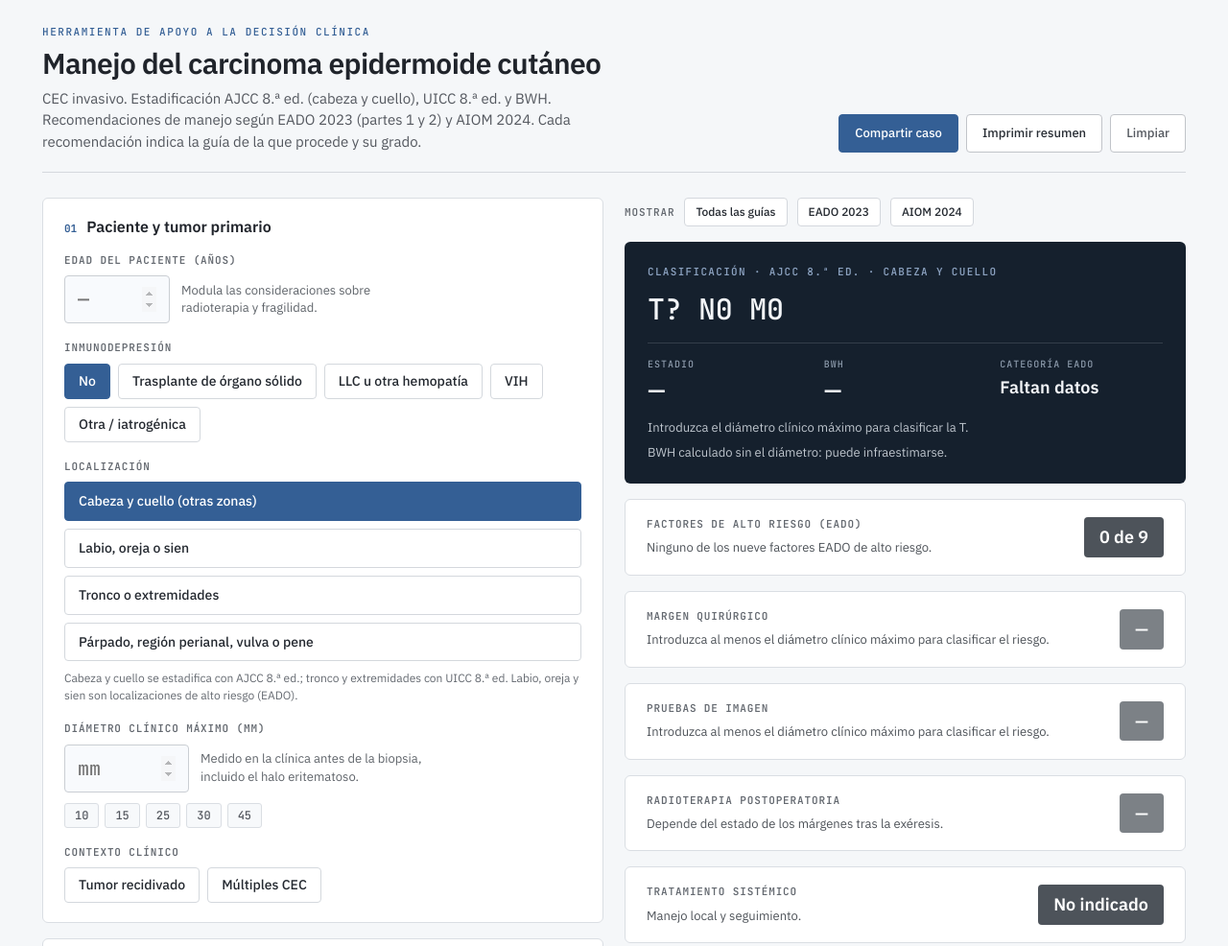
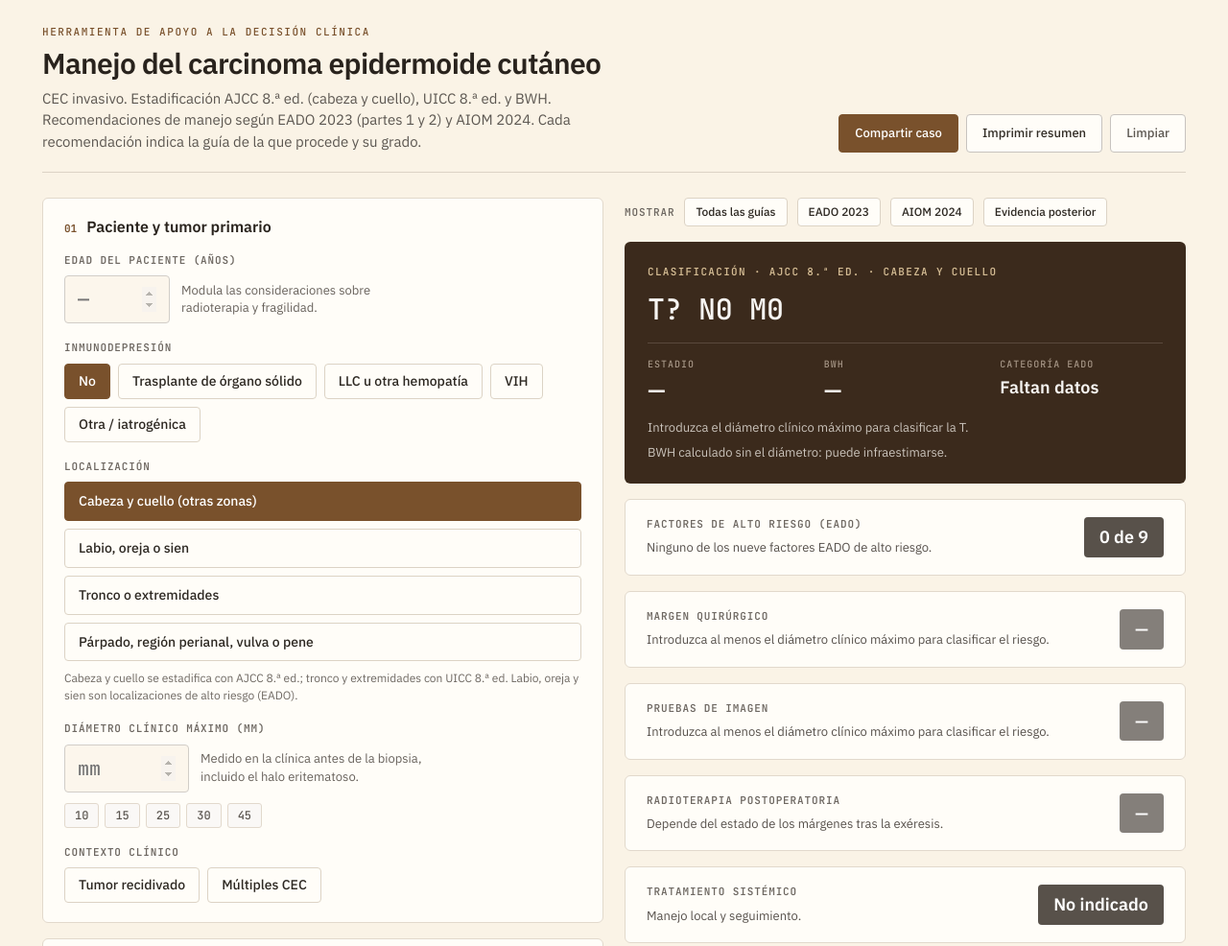
Before and after one commit to LuciaMC80/app-CEC, a plain HTML site: page index.html in a window 1280 px wide. Shown: the top 986 px of the page at 96% size. Drawn offline with Linux system fonts and the light colour scheme.

Commit message:
Paleta beige y evidencia posterior a las guias (C-POST, KEYNOTE-630)
Co-Authored-By: Claude Opus 5.5 <noreply@anthropic.com>

```diff
--- a/index.html
+++ b/index.html
@@ -3,7 +3,7 @@
 <head>
 <meta charset="utf-8">
 <meta name="viewport" content="width=device-width, initial-scale=1, viewport-fit=cover">
-<meta name="theme-color" content="#1F2E45">
+<meta name="theme-color" content="#4A3A2A">
 <meta name="description" content="Estadificación y manejo del carcinoma epidermoide cutáneo invasivo según AJCC/UICC 8.ª edición y BWH, con recomendaciones de las guías EADO 2023 y AIOM 2024.">
 <meta name="mobile-web-app-capable" content="yes">
 <meta name="apple-mobile-web-app-capable" content="yes">
@@ -35,27 +35,27 @@
   unicode-range: U+0000-00FF, U+0131, U+0152-0153, U+02BB-02BC, U+02C6, U+02DA, U+02DC, U+0304, U+0308, U+0329, U+2000-206F, U+20AC, U+2122, U+2191, U+2193, U+2212, U+2215, U+FEFF, U+FFFD; }
 
 :root {
-  --acc: oklch(0.48 0.10 255);
-  --acc-dk: oklch(0.38 0.11 255);
-  --acc-hv: oklch(0.66 0.06 255);
-  --acc-soft: oklch(0.95 0.025 255);
-  --acc-line: oklch(0.84 0.04 255);
-  --bg: oklch(0.975 0.004 255);
-  --card: #fff;
-  --ink: oklch(0.26 0.014 255);
-  --ink-2: oklch(0.30 0.014 255);
-  --muted: oklch(0.46 0.012 255);
-  --label: oklch(0.52 0.012 255);
-  --line: oklch(0.88 0.008 255);
-  --line-2: oklch(0.90 0.008 255);
-  --field: oklch(0.985 0.004 255);
-  --dark: oklch(0.24 0.03 255);
-  --dark-line: oklch(0.36 0.025 255);
-  --dark-lab: oklch(0.70 0.05 255);
-  --warn: oklch(0.55 0.13 55);
+  --acc: oklch(0.47 0.075 62);
+  --acc-dk: oklch(0.37 0.07 62);
+  --acc-hv: oklch(0.68 0.06 70);
+  --acc-soft: oklch(0.94 0.03 80);
+  --acc-line: oklch(0.84 0.045 75);
+  --bg: oklch(0.965 0.018 82);
+  --card: oklch(0.993 0.006 85);
+  --ink: oklch(0.26 0.014 70);
+  --ink-2: oklch(0.30 0.014 70);
+  --muted: oklch(0.46 0.012 70);
+  --label: oklch(0.52 0.012 70);
+  --line: oklch(0.87 0.022 78);
+  --line-2: oklch(0.89 0.02 78);
+  --field: oklch(0.975 0.014 82);
+  --dark: oklch(0.30 0.035 60);
+  --dark-line: oklch(0.42 0.03 60);
+  --dark-lab: oklch(0.80 0.06 80);
+  --warn: oklch(0.52 0.14 32);
   --alert: oklch(0.50 0.14 25);
-  --gray: oklch(0.44 0.014 255);
-  --na: oklch(0.60 0.010 255);
+  --gray: oklch(0.44 0.014 70);
+  --na: oklch(0.60 0.010 70);
 }
 * { box-sizing: border-box; margin: 0; padding: 0; }
 html, body { background: var(--bg); -webkit-font-smoothing: antialiased; overflow-x: hidden; }
@@ -70,19 +70,19 @@ header { display: flex; flex-wrap: wrap; gap: 20px; align-items: flex-end; justi
 h1 { font: 600 30px/1.15 'IBM Plex Sans', sans-serif; letter-spacing: -0.02em; }
 .lede { font: 400 15px/1.5 'IBM Plex Sans', sans-serif; color: var(--muted); margin-top: 8px; max-width: 64ch; }
 .hbtns { display: flex; gap: 8px; flex-wrap: wrap; align-items: flex-start; }
-.btn { white-space: nowrap; appearance: none; font: 500 13px/1.35 'IBM Plex Sans', sans-serif; padding: 10px 16px; border-radius: 4px; border: 1px solid oklch(0.82 0.008 255); background: #fff; color: var(--ink-2); cursor: pointer; }
+.btn { white-space: nowrap; appearance: none; font: 500 13px/1.35 'IBM Plex Sans', sans-serif; padding: 10px 16px; border-radius: 4px; border: 1px solid oklch(0.82 0.008 70); background: var(--card); color: var(--ink-2); cursor: pointer; }
 .btn.primary { border-color: var(--acc); background: var(--acc); color: #fff; }
 .btn.quiet { color: var(--muted); }
 
 .share { display: none; flex-direction: column; gap: 12px; background: var(--acc-soft); border: 1px solid var(--acc-line); border-radius: 6px; padding: 16px 18px; margin-bottom: 22px; }
 .share.on { display: flex; }
 .share-row { display: flex; align-items: center; gap: 12px; flex-wrap: wrap; }
-.share-row + .share-row { border-top: 1px solid oklch(0.88 0.03 255); padding-top: 12px; }
-.share-lab { font: 500 13px/1.4 'IBM Plex Sans', sans-serif; color: oklch(0.34 0.05 255); min-width: 150px; }
-.share input { flex: 1; min-width: 240px; font: 400 12px/1.4 'JetBrains Mono', monospace; padding: 9px 11px; border-radius: 4px; border: 1px solid oklch(0.82 0.03 255); background: #fff; color: var(--ink-2); }
+.share-row + .share-row { border-top: 1px solid oklch(0.88 0.03 70); padding-top: 12px; }
+.share-lab { font: 500 13px/1.4 'IBM Plex Sans', sans-serif; color: oklch(0.34 0.05 70); min-width: 150px; }
+.share input { flex: 1; min-width: 240px; font: 400 12px/1.4 'JetBrains Mono', monospace; padding: 9px 11px; border-radius: 4px; border: 1px solid oklch(0.82 0.03 70); background: var(--card); color: var(--ink-2); }
 .share-err { font: 400 12px/1.5 'IBM Plex Sans', sans-serif; color: var(--warn); }
 
-.printonly { display: none; margin-bottom: 22px; font: 400 13px/1.7 'JetBrains Mono', monospace; color: var(--ink-2); border: 1px solid oklch(0.85 0.008 255); padding: 14px 16px; border-radius: 4px; white-space: pre-wrap; }
+.printonly { display: none; margin-bottom: 22px; font: 400 13px/1.7 'JetBrains Mono', monospace; color: var(--ink-2); border: 1px solid oklch(0.85 0.008 70); padding: 14px 16px; border-radius: 4px; white-space: pre-wrap; }
 
 .grid { display: grid; grid-template-columns: repeat(auto-fit, minmax(360px, 1fr)); gap: 22px; align-items: start; }
 .col { display: flex; flex-direction: column; gap: 16px; }
@@ -98,40 +98,40 @@ h2 { font: 600 16px/1.2 'IBM Plex Sans', sans-serif; }
 .hint { font: 400 12px/1.5 'IBM Plex Sans', sans-serif; color: var(--label); }
 .opts { display: flex; flex-wrap: wrap; gap: 8px; }
 .opts.stack { flex-direction: column; }
-.opt { appearance: none; font: 500 14px/1.35 'IBM Plex Sans', sans-serif; padding: 8px 14px; border-radius: 4px; border: 1px solid var(--line); background: #fff; color: oklch(0.28 0.014 255); cursor: pointer; text-align: left; }
+.opt { appearance: none; font: 500 14px/1.35 'IBM Plex Sans', sans-serif; padding: 8px 14px; border-radius: 4px; border: 1px solid var(--line); background: var(--card); color: oklch(0.28 0.014 70); cursor: pointer; text-align: left; }
 .opts.stack .opt { padding: 10px 14px; }
 .opt[data-sel="1"] { background: var(--acc) !important; border-color: var(--acc) !important; color: #fff !important; }
-.opt[data-sel="0"]:hover { border-color: var(--acc-hv); background: oklch(0.975 0.010 255); }
+.opt[data-sel="0"]:hover { border-color: var(--acc-hv); background: oklch(0.975 0.010 70); }
 .chips { display: flex; flex-wrap: wrap; gap: 6px; margin-top: 2px; }
-.chip { appearance: none; font: 500 12px/1 'JetBrains Mono', monospace; padding: 6px 10px; border-radius: 3px; border: 1px solid var(--line-2); background: oklch(0.98 0.004 255); color: var(--muted); cursor: pointer; }
+.chip { appearance: none; font: 500 12px/1 'JetBrains Mono', monospace; padding: 6px 10px; border-radius: 3px; border: 1px solid var(--line-2); background: oklch(0.98 0.004 70); color: var(--muted); cursor: pointer; }
 .chip:hover { border-color: var(--acc-hv); }
 .numrow { display: flex; align-items: center; gap: 12px; flex-wrap: wrap; }
-.num { font: 500 20px/1 'JetBrains Mono', monospace; width: 130px; padding: 11px 13px; border-radius: 4px; border: 1px solid oklch(0.85 0.008 255); background: var(--field); color: oklch(0.22 0.014 255); }
+.num { font: 500 20px/1 'JetBrains Mono', monospace; width: 130px; padding: 11px 13px; border-radius: 4px; border: 1px solid oklch(0.85 0.008 70); background: var(--field); color: oklch(0.22 0.014 70); }
 .num:focus, .opt:focus-visible, .chip:focus-visible, .btn:focus-visible { outline: 2px solid var(--acc-hv); outline-offset: 1px; }
-.numhint { font: 400 13px/1.45 'IBM Plex Sans', sans-serif; color: oklch(0.50 0.012 255); max-width: 34ch; }
+.numhint { font: 400 13px/1.45 'IBM Plex Sans', sans-serif; color: oklch(0.50 0.012 70); max-width: 34ch; }
 [data-dis="1"] { opacity: .32; pointer-events: none; }
 input[type="number"]::-webkit-outer-spin-button, input[type="number"]::-webkit-inner-spin-button { opacity: .4; }
 
 .filter { display: flex; align-items: center; gap: 10px; flex-wrap: wrap; }
 .filter .opt { font-size: 12px; padding: 6px 11px; }
 
-.stage { background: var(--dark); border-radius: 6px; padding: 24px 24px 22px; color: oklch(0.97 0.004 255); }
+.stage { background: var(--dark); border-radius: 6px; padding: 24px 24px 22px; color: oklch(0.97 0.004 70); }
 .stage-lab { font: 600 11px/1.3 'JetBrains Mono', monospace; letter-spacing: .12em; text-transform: uppercase; color: var(--dark-lab); margin-bottom: 16px; }
 .tnm { font: 500 30px/1.1 'JetBrains Mono', monospace; letter-spacing: -0.01em; margin-bottom: 18px; word-break: break-word; }
 .stage-grid { display: grid; grid-template-columns: repeat(auto-fit, minmax(120px, 1fr)); gap: 14px; border-top: 1px solid var(--dark-line); padding-top: 16px; }
-.sg-lab { font: 500 10px/1.2 'JetBrains Mono', monospace; letter-spacing: .1em; text-transform: uppercase; color: oklch(0.68 0.03 255); margin-bottom: 7px; }
+.sg-lab { font: 500 10px/1.2 'JetBrains Mono', monospace; letter-spacing: .1em; text-transform: uppercase; color: oklch(0.68 0.03 70); margin-bottom: 7px; }
 .sg-val { font: 600 24px/1.1 'IBM Plex Sans', sans-serif; }
 .sg-val.sm { font-size: 18px; line-height: 1.25; }
-.stage-note { font: 400 13px/1.55 'IBM Plex Sans', sans-serif; color: oklch(0.82 0.014 255); margin-top: 16px; }
+.stage-note { font: 400 13px/1.55 'IBM Plex Sans', sans-serif; color: oklch(0.82 0.014 70); margin-top: 16px; }
 .stage-note p + p { margin-top: 6px; }
 
 .verdict { display: flex; align-items: center; gap: 18px; flex-wrap: wrap; padding: 18px 22px; }
 .verdict .vtxt { flex: 1; min-width: 180px; }
 .vlab { font: 600 11px/1.3 'JetBrains Mono', monospace; letter-spacing: .08em; text-transform: uppercase; color: var(--label); margin-bottom: 8px; }
-.vdet { font: 400 13px/1.5 'IBM Plex Sans', sans-serif; color: oklch(0.44 0.012 255); text-wrap: pretty; }
+.vdet { font: 400 13px/1.5 'IBM Plex Sans', sans-serif; color: oklch(0.44 0.012 70); text-wrap: pretty; }
 .vpill { font: 600 18px/1.2 'IBM Plex Sans', sans-serif; padding: 10px 16px; border-radius: 4px; color: #fff; text-align: center; max-width: 100%; }
 .vlist { margin-top: 8px; display: flex; flex-wrap: wrap; gap: 5px; }
-.vlist span { font: 500 11px/1.2 'IBM Plex Sans', sans-serif; padding: 4px 8px; border-radius: 3px; background: oklch(0.96 0.02 55); color: oklch(0.42 0.10 55); border: 1px solid oklch(0.88 0.05 55); }
+.vlist span { font: 500 11px/1.2 'IBM Plex Sans', sans-serif; padding: 4px 8px; border-radius: 3px; background: oklch(0.95 0.025 35); color: oklch(0.44 0.11 32); border: 1px solid oklch(0.87 0.05 35); }
 
 .sec-t { font: 600 11px/1.3 'JetBrains Mono', monospace; letter-spacing: .08em; text-transform: uppercase; color: var(--acc); margin-bottom: 15px; }
 .items { display: flex; flex-direction: column; gap: 14px; }
@@ -139,7 +139,7 @@ input[type="number"]::-webkit-outer-spin-button, input[type="number"]::-webkit-i
 .dot { width: 7px; height: 7px; border-radius: 50%; flex: none; margin-top: 7px; }
 .itxt { font: 400 14px/1.55 'IBM Plex Sans', sans-serif; color: var(--ink); text-wrap: pretty; }
 .tags { display: flex; flex-wrap: wrap; gap: 5px; margin-top: 6px; }
-.tag { font: 500 10px/1 'JetBrains Mono', monospace; letter-spacing: .05em; padding: 4px 7px; border-radius: 3px; border: 1px solid var(--line); background: var(--bg); color: oklch(0.44 0.012 255); }
+.tag { font: 500 10px/1 'JetBrains Mono', monospace; letter-spacing: .05em; padding: 4px 7px; border-radius: 3px; border: 1px solid var(--line); background: var(--bg); color: oklch(0.44 0.012 70); }
 .foot { font: 400 12px/1.6 'IBM Plex Sans', sans-serif; color: var(--label); border-top: 1px solid var(--line); padding-top: 14px; text-wrap: pretty; }
 .foot p + p { margin-top: 8px; }
 
@@ -589,7 +589,7 @@ input[type="number"]::-webkit-outer-spin-button, input[type="number"]::-webkit-i
   // ---------------------------------------------------------------
   // Recomendaciones
   // ---------------------------------------------------------------
-  var DOT = { std: 'var(--acc)', warn: 'var(--warn)', info: 'oklch(0.78 0.02 255)' };
+  var DOT = { std: 'var(--acc)', warn: 'var(--warn)', info: 'oklch(0.78 0.02 70)' };
   function it(text, tags, dot) { return { text: text, tags: tags || [], dot: DOT[dot || 'std'] }; }
 
   function build(ctx) {
@@ -730,9 +730,15 @@ input[type="number"]::-webkit-outer-spin-button, input[type="number"]::-webkit-i
       tx.push(it('Cuidados de soporte: analgesia según la escalera de la OMS, lavado diario y apósitos de plata o miel para el mal olor, metronidazol tópico u oral, y hemostasia local con alginato cálcico o nitrato de plata.', ['EADO']));
     } else if (S.nst === 'pos' || S.itm) {
       tx.push(it('Tras la resección completa no hay datos sólidos que respalden un tratamiento sistémico adyuvante: no se recomiendan quimioterapia, capecitabina ni inhibidores de EGFR fuera de ensayo clínico.', ['EADO']));
-      tx.push(it('En el momento de la guía estaban en marcha ensayos aleatorizados de adyuvancia con cemiplimab y pembrolizumab.', ['EADO'], 'info'));
+      tx.push(it('En el momento de la guía estaban en marcha ensayos aleatorizados de adyuvancia con cemiplimab y pembrolizumab (sus resultados se resumen a continuación).', ['EADO'], 'info'));
     } else {
       tx.push(it('No está indicado tratamiento sistémico: el manejo es local (cirugía o radioterapia) con seguimiento. No hay evidencia que respalde la adyuvancia sistémica en el CEC localizado resecado.', ['EADO']));
+    }
+    // Evidencia publicada después de EADO 2023 y AIOM 2024
+    if (!advanced && ctx.adjCand) {
+      tx.push(it('Cemiplimab adyuvante tras cirugía y radioterapia postoperatoria en el CEC de alto riesgo de recidiva (C‑POST, n = 415): supervivencia libre de enfermedad a 24 meses del 87,1 % frente al 64,1 % con placebo (HR 0,32; IC 95 % 0,20–0,51), con menos recidivas locorregionales (HR 0,20) y a distancia (HR 0,35). Toxicidad grado ≥ 3: 23,9 % frente a 14,2 %.', ['Post‑guía · C‑POST, NEJM 2025'], 'warn'));
+      tx.push(it('Aprobado por la FDA (octubre de 2025) y por la Comisión Europea (noviembre de 2025) para adultos con CEC de alto riesgo de recidiva tras cirugía y radioterapia: 350 mg cada 3 semanas durante 12 semanas y después 700 mg cada 6 semanas (o 350 mg cada 3 semanas), hasta 48 semanas. Comprobar que el paciente cumple los criterios de alto riesgo del ensayo y la financiación local. Las guías EADO 2023 y AIOM 2024 son anteriores y no lo recogen.', ['Post‑guía · EMA 2025'], 'warn'));
+      tx.push(it('Pembrolizumab adyuvante tras cirugía y radioterapia (KEYNOTE‑630): ensayo interrumpido por futilidad en 2024; no mejoró significativamente la supervivencia libre de recidiva y la supervivencia global a 24 meses no lo favoreció (87,3 % frente a 90,7 %). No debe usarse en adyuvancia.', ['Post‑guía · KEYNOTE‑630, ASCO 2025'], 'warn'));
     }
     secs.push({ t: 'Tratamiento sistémico', items: tx });
 
@@ -782,7 +788,7 @@ input[type="number"]::-webkit-outer-spin-button, input[type="number"]::-webkit-i
     secs.push({ t: 'Prevención', items: pv });
 
     if (guia !== 'todas') {
-      var key = guia === 'eado' ? 'EADO' : 'AIOM';
+      var key = guia === 'eado' ? 'EADO' : guia === 'aiom' ? 'AIOM' : 'Post';
       secs = secs.map(function (sc) {
         return { t: sc.t, items: sc.items.filter(function (i) { return i.tags.length === 0 || i.tags.some(function (t) { return t.indexOf(key) === 0; }); }) };
       }).filter(function (sc) { return sc.items.length > 0; });
@@ -830,12 +836,13 @@ input[type="number"]::-webkit-outer-spin-button, input[type="number"]::-webkit-i
     return { v: 'No indicada', d: 'Márgenes libres sin criterios de radioterapia adyuvante.', c: 'no' };
   }
 
-  function vSys(cat) {
+  function vSys(cat, adjCand) {
     var adv = cat === 'dist' || cat === 'lac' || (cat === 'reg' && S.cur === 'no');
     if (adv) {
       if (S.ci) return { v: 'Cetuximab ± RT', d: 'Contraindicación o fracaso del anti‑PD‑1: cetuximab (mejor con RT o quimioterapia) o ensayo clínico.', c: 'maybe' };
       return { v: 'Anti‑PD‑1', d: 'Cemiplimab en primera línea, único aprobado por la EMA en el CEC avanzado no candidato a tratamiento curativo.', c: 'ok' };
     }
+    if (adjCand) return { v: 'Valorar cemiplimab adyuvante', d: 'Tras cirugía y RT postoperatoria en alto riesgo de recidiva: C‑POST positivo y aprobado por la EMA en 2025. Posterior a EADO 2023 y AIOM 2024, que no recomendaban adyuvancia sistémica.', c: 'maybe' };
     if (S.nst === 'pos' || S.itm) return { v: 'No estándar', d: 'Sin adyuvancia sistémica establecida tras la resección; neoadyuvancia en investigación.', c: 'no' };
     return { v: 'No indicado', d: 'Manejo local y seguimiento.', c: 'no' };
   }
@@ -863,7 +870,11 @@ input[type="number"]::-webkit-outer-spin-button, input[type="number"]::-webkit-i
     // Sin diámetro ni ningún otro dato de riesgo no se puede afirmar que el tumor sea de bajo riesgo
     var pending = cat.k === 'low' && num('diam') === null;
     if (pending) { cat = { k: 'low', v: 'Faltan datos', pending: true }; bw = assign({}, bw, { t: '—' }); }
-    return { sys: sys, T: T, N: N, M: M, st: st, bwh: bw, ef: ef, cat: cat, astro: astro(tA) };
+    var as = astro(tA);
+    // Candidato a valorar adyuvancia: M0, tratable con intención curativa y con indicación de RT postoperatoria
+    var adjCand = S.m === 'M0' && S.cur === 'si' && (S.nst === 'pos' || S.itm || S.mar === 'r1' || S.mar === 'r2' ||
+      (S.mar === 'r0' && (as.length > 0 || bw.t === 'T2b' || bw.t === 'T3')));
+    return { sys: sys, T: T, N: N, M: M, st: st, bwh: bw, ef: ef, cat: cat, astro: as, adjCand: adjCand };
   }
 
   function render() {
@@ -917,7 +928,8 @@ input[type="number"]::-webkit-outer-spin-button, input[type="number"]::-webkit-i
     html += '<div class="filter" data-noprint><span class="lab">Mostrar</span>' +
       '<button class="opt" data-k="guia" data-v="todas">Todas las guías</button>' +
       '<button class="opt" data-k="guia" data-v="eado">EADO 2023</button>' +
-      '<button class="opt" data-k="guia" data-v="aiom">AIOM 2024</button></div>';
+      '<button class="opt" data-k="guia" data-v="aiom">AIOM 2024</button>' +
+      '<button class="opt" data-k="guia" data-v="post">Evidencia posterior</button></div>';
 
     html += '<div class="stage"><div class="stage-lab">Clasificación · ' + esc(sysLab) + '</div>' +
       '<div class="tnm">' + esc(tnm) + '</div>' +
@@ -936,7 +948,7 @@ input[type="number"]::-webkit-outer-spin-button, input[type="number"]::-webkit-i
     html += verdictHTML('Margen quirúrgico', c.cat.pending ? pend : vMargin(c.cat.k));
     html += verdictHTML('Pruebas de imagen', c.cat.pending && S.nst !== 'sosp' ? pend : vImaging(c.cat.k));
     html += verdictHTML('Radioterapia postoperatoria', vRT(c.cat.k, c));
-    html += verdictHTML('Tratamiento sistémico', vSys(c.cat.k));
+    html += verdictHTML('Tratamiento sistémico', vSys(c.cat.k, c.adjCand));
 
     var secs = build(c);
     secs.forEach(function (sc) {
@@ -953,6 +965,7 @@ input[type="number"]::-webkit-outer-spin-button, input[type="number"]::-webkit-i
       '<p>Herramienta de apoyo a la decisión: no sustituye el juicio clínico ni la valoración del comité multidisciplinar de tumores. Sólo para CEC invasivo (excluye la enfermedad de Bowen y los CEC mucosos).</p>' +
       '<p>Grados: EADO, grado de recomendación (A fuerte, B recomendación, C débil, X no recomendado, GPP buena práctica clínica) seguido del nivel de evidencia de Oxford (1–5). AIOM, fuerza de la recomendación según GRADE.</p>' +
       '<p>Fuentes: Stratigos AJ, et al. European consensus-based interdisciplinary guideline for invasive cutaneous squamous cell carcinoma. Part 1: Diagnostics and prevention, y Part 2: Treatment — Update 2023 (EADO/EDF/ESTRO/UEMS/EADV/EORTC). Eur J Cancer 2023;193:113251 y 113252. Queirolo P, et al. Guidelines for the diagnosis and treatment of cutaneous squamous cell carcinoma: a GRADE approach (AIOM). ESMO Open 2024;9(5):103005. AJCC Cancer Staging Manual, 8.ª ed.; UICC TNM, 8.ª ed.</p>' +
+      '<p>Evidencia posterior a las guías (etiqueta «Post‑guía»): Rischin D, et al. Adjuvant cemiplimab or placebo in high-risk cutaneous squamous-cell carcinoma (C‑POST). N Engl J Med 2025. Aprobación de la EMA para la adyuvancia, noviembre de 2025. KEYNOTE‑630, adyuvancia con pembrolizumab: J Clin Oncol 2025;43(16 suppl):6000.</p>' +
       '</div>';
 
     document.getElementById('results').innerHTML = html;
--- a/sw.js
+++ b/sw.js
@@ -2,7 +2,7 @@
    La interfaz y la lógica viajan en index.html; se cachean además las
    fuentes y los iconos para que funcione sin conexión. */
 
-const VERSION = 'cec-v1';
+const VERSION = 'cec-v2';
 const ASSETS = [
   './',
   './index.html',
```
Also changed, not shown: icons/icon-180.png, icons/icon-192.png, icons/icon-512.png, manifest.webmanifest, 1 other file.
